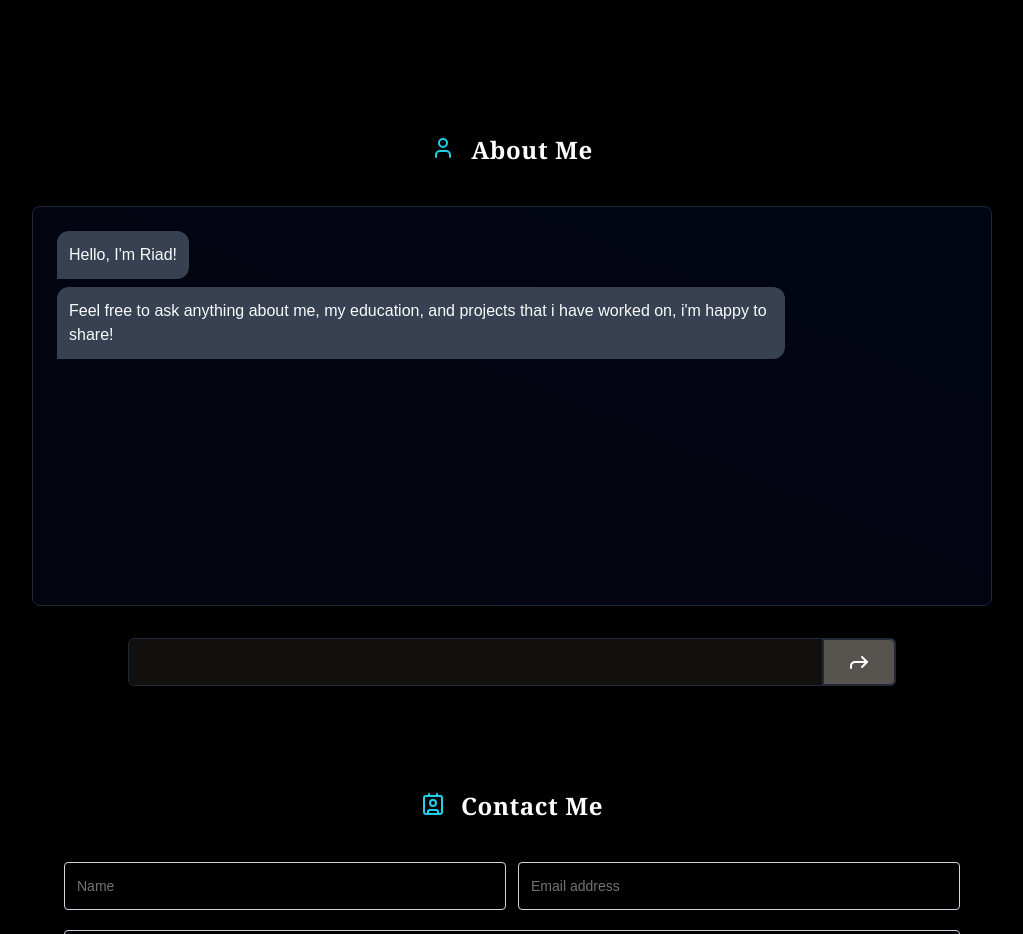
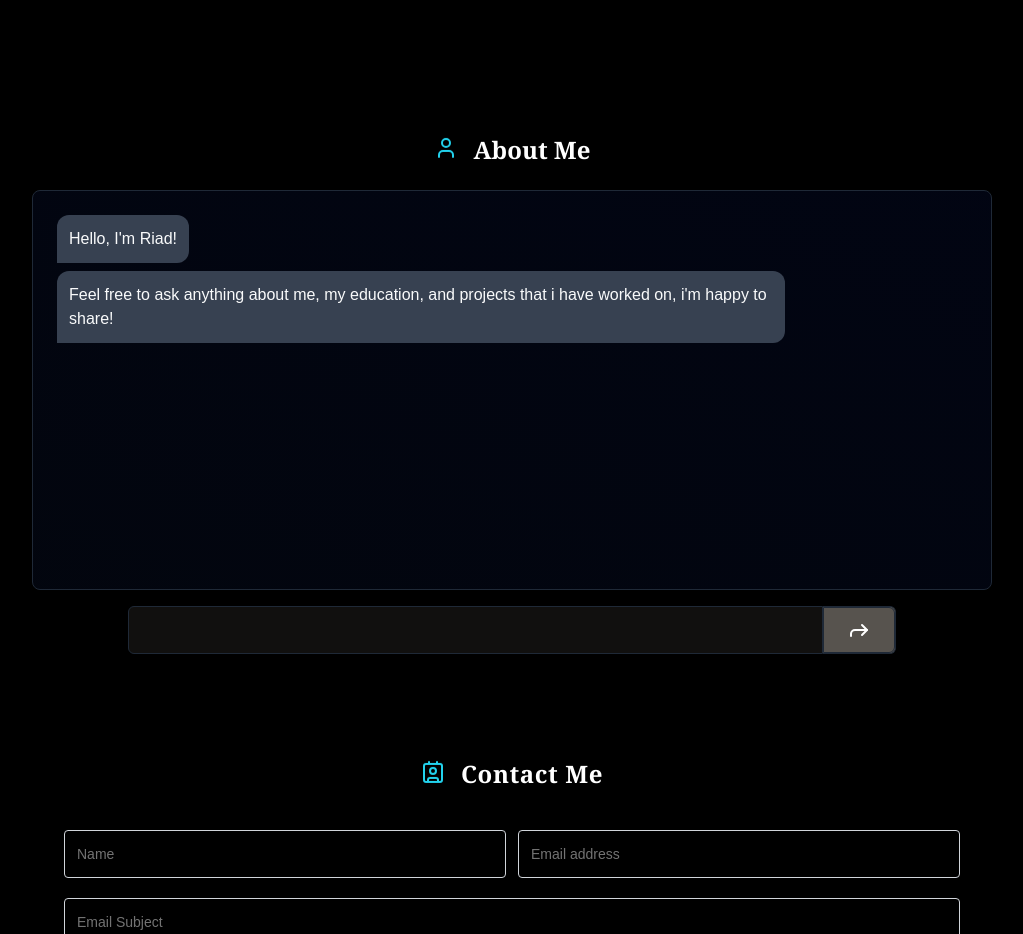
Before and after one commit to riad-mammadov/Portfolio, a Next.js app: page / in a window 1280 px wide. Shown: the part 3640-4574 px from the top of the page, without its empty margins (128-1151 px from the left). Built offline with nearby package versions, Linux system fonts and the light colour scheme.

Commit message:
minor tweaks

```diff
--- a/components/Section/chatbot/Chat.jsx
+++ b/components/Section/chatbot/Chat.jsx
@@ -65,16 +65,16 @@ function Chat() {
 
   return (
     <>
-      <span className="flex items-center justify-center gap-4 mb-10 z-10 ">
+      <span className="flex items-center justify-center gap-4 mb-6 z-10 ">
         <User className="animate-bounce text-cyan-400" />
-        <h1 className="text-center font-serif text-xl tracking-wide sm:text-2xl text-white font-semibold">
+        <h1 className="text-center font-serif text-xl sm:text-2xl text-white font-semibold">
           About Me
         </h1>
       </span>
-      <div className="flex items-center justify-center h-[400px]">
+      <div className="flex flex-col items-center justify-center h-[400px]">
         <article
           ref={ref}
-          className="w-[90%] md:w-[75%] h-[100%] overflow-y-auto rounded-lg border border-gray-800 bg-gradient-to-bl from-slate-950/80 to-gray-950/80 shadow-md p-6"
+          className="w-[90%] md:w-[75%] h-[100%] overflow-y-auto rounded-lg border border-gray-800 bg-gradient-to-bl backdrop-blur-lg from-slate-950/80 to-gray-950/80 shadow-md p-6"
         >
           <div
             className="flex flex-col gap-2"
@@ -101,7 +101,7 @@ function Chat() {
           )}
         </article>
       </div>
-      <div className="w-full px-[5%] sm:px-[20%]">
+      <div className="w-full px-[5%] sm:px-[20%] backdrop-blur-lg">
         <ChatForm
           chatHistory={chatHistory}
           setChatHistory={setChatHistory}
--- a/components/Section/chatbot/ChatForm.jsx
+++ b/components/Section/chatbot/ChatForm.jsx
@@ -1,5 +1,6 @@
 "use client";
 
+import MacWindow from "@/components/ui/MacWindow";
 import { Forward } from "lucide-react";
 import { useRef } from "react";
 
@@ -32,7 +33,7 @@ function ChatForm({
 
   return (
     <form onSubmit={handleFormSubmit} className="w-full">
-      <div className="relative mt-8 flex">
+      <div className="relative mt-4 flex">
         <input
           ref={inputRef}
           name="question"
```
